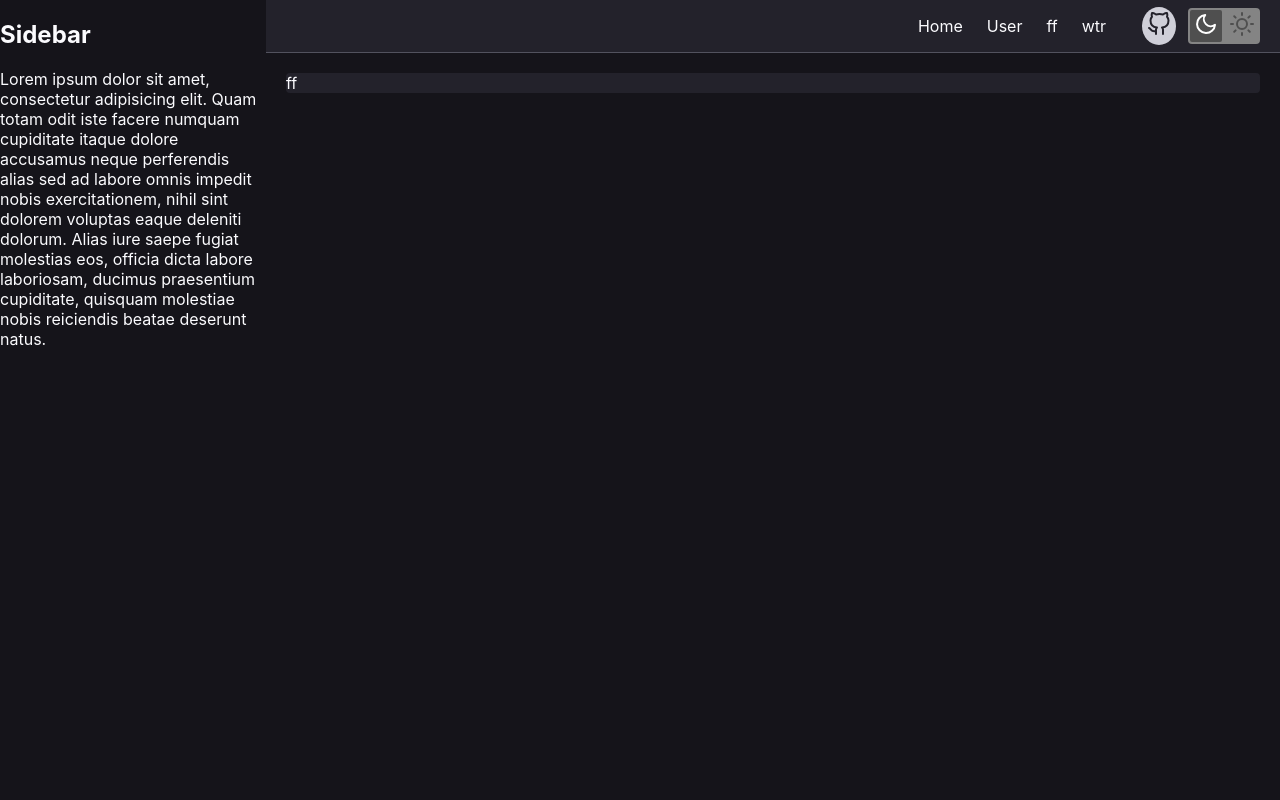
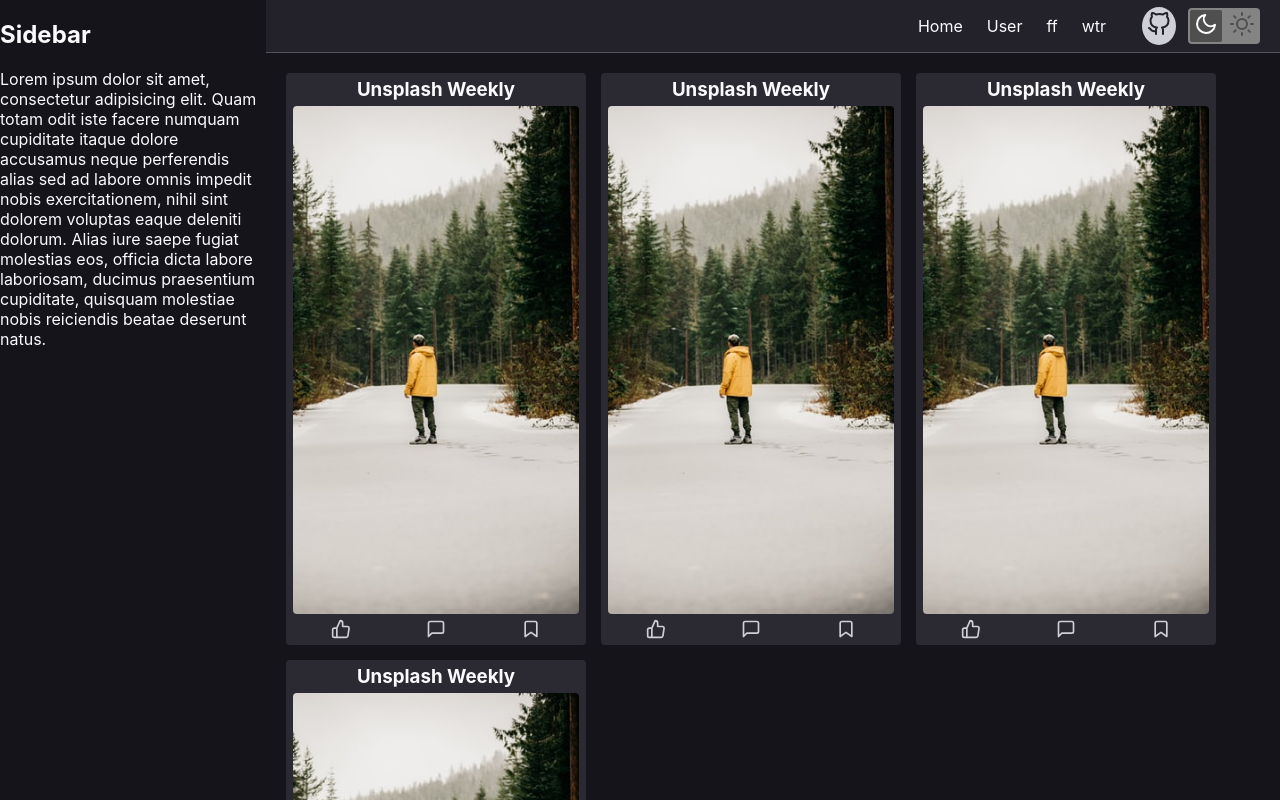
Before and after one commit to OwenHelios/ugc, a React (Create React App) app: page / in a window 1280 px wide. Built offline with nearby package versions, Linux system fonts and the light colour scheme.

Commit message:
content cards

```diff
--- /dev/null
+++ b/src/components/Card.tsx
@@ -0,0 +1,38 @@
+import 'styles/Card.css'
+import { FiThumbsUp, FiBookmark, FiMessageSquare } from 'react-icons/fi'
+const Card = () => {
+  return (
+    <div className="card">
+      <div className="text-content">
+        <h3 className="title">Unsplash Weekly</h3>
+        <p className="description">
+          Lorem ipsum dolor sit amet consectetur adipisicing elit. Fuga vero
+          incidunt ea dicta nihil animi voluptatem exercitationem perferendis
+          assumenda quasi?
+        </p>
+      </div>
+      <div className="image-content">
+        <img src="unsplash-weekly.jpg" alt="unsplash weekly" />
+      </div>
+      <div className="buttons">
+        <button>
+          <i>
+            <FiThumbsUp />
+          </i>
+        </button>
+        <button>
+          <i>
+            <FiMessageSquare />
+          </i>
+        </button>
+        <button>
+          <i>
+            <FiBookmark />
+          </i>
+        </button>
+      </div>
+    </div>
+  )
+}
+
+export default Card
--- a/src/pages/Home.tsx
+++ b/src/pages/Home.tsx
@@ -1,10 +1,14 @@
+import Card from 'components/Card'
 import 'styles/Home.css'
 
 const Home = () => {
   return (
     <main>
       <div className="main-content">
-        <div className="card">ff</div>
+        <Card />
+        <Card />
+        <Card />
+        <Card />
       </div>
     </main>
   )
--- a/src/styles/App.css
+++ b/src/styles/App.css
@@ -19,7 +19,7 @@ body {
   --text-invert: #fbfbfe;
   --background-primary: #fff;
   --background-secondary: #f9f9fb;
-  --background-tertiary: #fbfbfe;
+  --background-tertiary: #ececee;
   --border-primary: #cfcfd8;
   --border-secondary: #e0e0e6;
 }
@@ -62,11 +62,19 @@ li {
   list-style: none;
 }
 
+button {
+  cursor: pointer;
+  outline: none;
+  background-color: transparent;
+  border: none;
+  color: var(--text-secondary);
+}
+
 main {
   transition: all 200ms ease-in-out;
 }
 
-@media screen and (min-width: 960px) {
+@media screen and (min-width: 992px) {
   .header {
     margin-left: var(--sidebar-width);
   }
--- /dev/null
+++ b/src/styles/Card.css
@@ -0,0 +1,62 @@
+.card {
+  background-color: var(--background-tertiary);
+  border-radius: 4px;
+  display: flex;
+  flex-direction: column;
+  align-items: center;
+  justify-content: space-between;
+  padding: 0 7px;
+  width: 300px;
+}
+
+.card .title {
+  margin: 5px 0;
+}
+
+.card .description {
+  display: none;
+}
+
+.card .image-content {
+  user-select: none;
+  width: 100%;
+}
+
+.card img {
+  width: 100%;
+  object-fit: cover;
+  border-radius: 4px;
+}
+
+.card .buttons {
+  width: 100%;
+  display: flex;
+  justify-content: space-around;
+}
+.card .buttons button {
+  font-size: 20px;
+}
+
+.card.horizontal {
+  flex-direction: row;
+  width: 100%;
+}
+
+.card.horizontal .description {
+  display: block;
+}
+
+.card.horizontal .image-content {
+  display: flex;
+}
+
+.card.horizontal img {
+  width: 180px;
+  height: 180px;
+}
+
+@media screen and (max-width: 576px) {
+  .card {
+    width: 100%;
+  }
+}
--- a/src/styles/Header.css
+++ b/src/styles/Header.css
@@ -26,11 +26,6 @@
   justify-content: center;
   font-size: 26px;
   line-height: 1;
-  cursor: pointer;
-  outline: none;
-  background-color: transparent;
-  border: none;
-  color: var(--text-secondary);
 }
 
 .nav-links {
@@ -52,7 +47,7 @@
   background-color: var(--text-secondary);
 }
 
-@media screen and (min-width: 960px) {
+@media screen and (min-width: 992px) {
   .header {
     padding: 0 20px;
   }
@@ -60,3 +55,9 @@
     display: none;
   }
 }
+
+@media screen and (max-width: 576px) {
+  .nav-links {
+    display: none;
+  }
+}
--- a/src/styles/Home.css
+++ b/src/styles/Home.css
@@ -1,8 +1,13 @@
 .main-content {
   padding: 20px;
+  display: flex;
+  flex-wrap: wrap;
+  gap: 15px;
 }
 
-.card {
-  background-color: var(--background-secondary);
-  border-radius: 4px;
+@media screen and (max-width: 576px) {
+  .main-content {
+    flex-direction: column;
+    padding: 10px;
+  }
 }
--- a/src/styles/Sidebar.css
+++ b/src/styles/Sidebar.css
@@ -32,7 +32,7 @@
   visibility: visible;
 }
 
-@media screen and (min-width: 960px) {
+@media screen and (min-width: 992px) {
   .sidebar {
     transform: translateX(0);
     border: none;
```
Also changed, not shown: public/unsplash-weekly.jpg (added).
